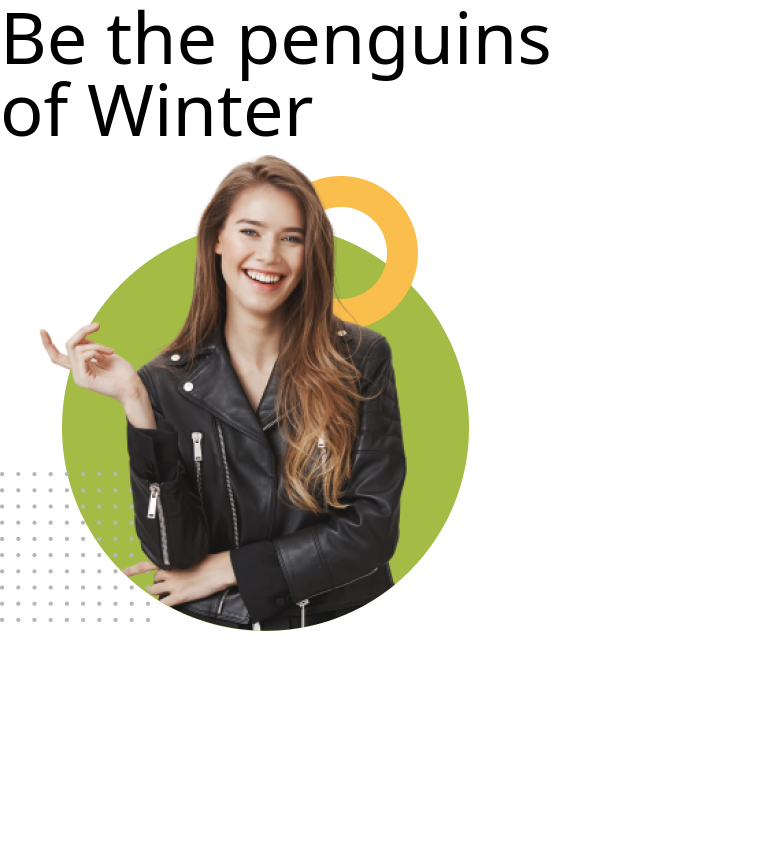
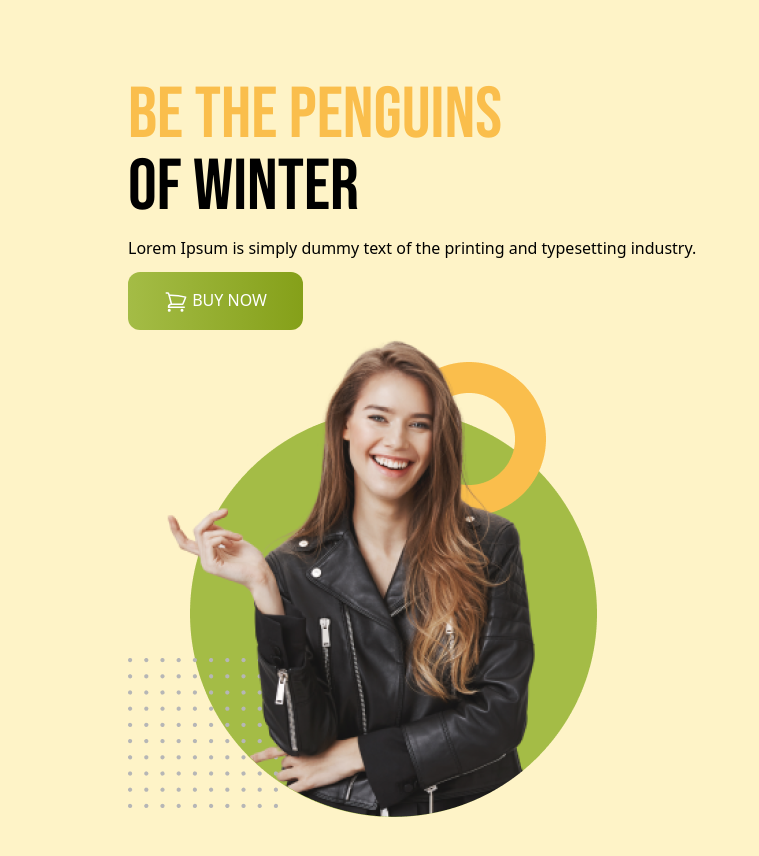
Before and after one commit to mahiamOmO/PH, a plain HTML site: page Milestrone-3/Module-12/penguin fasion with tailwind/index.html in a window 1280 px wide. Shown: the whole page, without its empty margins (0-759 px from the left). Before the commit the page ends 800 px from the top, so only its background shows below. Drawn offline with nearby package versions, Linux system fonts and the light colour scheme.

Commit message:
added all updates

```diff
--- a/Milestrone-3/Module-12/penguin fasion with tailwind/index.html
+++ b/Milestrone-3/Module-12/penguin fasion with tailwind/index.html
@@ -4,16 +4,42 @@
     <meta charset="UTF-8">
     <meta name="viewport" content="width=device-width, initial-scale=1.0">
     <title>Penguin Fasion</title>
-    <script src="https://unpkg.com/@tailwindcss/browser@4"></script>
+    <script src="https://cdn.tailwindcss.com"></script>
+      <!-- google fonts: Bebas Neue and Roboto -->
+    <link rel="preconnect" href="https://fonts.googleapis.com">
+    <link rel="preconnect" href="https://fonts.gstatic.com" crossorigin>
+    <link href="https://fonts.googleapis.com/css2?family=Bebas+Neue&family=Roboto:wght@400;500;700;900&display=swap"
+          rel="stylesheet">
+        <style>
+            .font-bebas{
+                font-family: 'Bebas Neue',sans-serif;
+            }
+        </style>
 </head>
 <body>
-    <header>
-        <div>
-            <div>
-                <h1 class="text-7xl">
-                    <span>Be the penguins</span>
+    <header class="bg-amber-100 py-20 px-32">
+        <!-- nav section -->
+        <nav>
+
+        </nav>
+        <!-- banner section-->
+        <div class="flex justify-between items-center">
+            <div class="space-y-3">
+                <h1 class="text-7xl uppercase font-bebas">
+                    <span class="text-[#FABE4C]">Be the Penguins</span>
                     <br>
                     of Winter</h1>
+                    <p>Lorem Ipsum is simply dummy text of the printing
+                    and typesetting industry.</p>
+                    <button class="py-4 px-9 bg-gradient-to-r from-[#A4BC46] to-[#85A019]  rounded-xl uppercase text-white font-medium">
+                        <svg xmlns="http://www.w3.org/2000/svg" fill="none" viewBox="0 0 24 24" stroke-width="1.5" stroke="currentColor" class="size-6 inline">
+                            <path stroke-linecap="round" stroke-linejoin="round" d="M2.25 3h1.386c.51 0 .955.343 1.087.835l.383 1.437M7.5 14.25a3 3 0 0 0-3 3h15.75m-12.75-3h11.218c1.121-2.3 2.1-4.684 2.924-7.138a60.114 60.114 0 0 0-16.536-1.84M7.5 14.25 5.106 5.272M6 20.25a.75.75 0 1 1-1.5 0 .75.75 0 0 1 1.5 0Zm12.75 0a.75.75 0 1 1-1.5 0 .75.75 0 0 1 1.5 0Z" />
+                          </svg>
+
+
+                        Buy Now</button>
+
+
 
             </div>
         </div>
```
